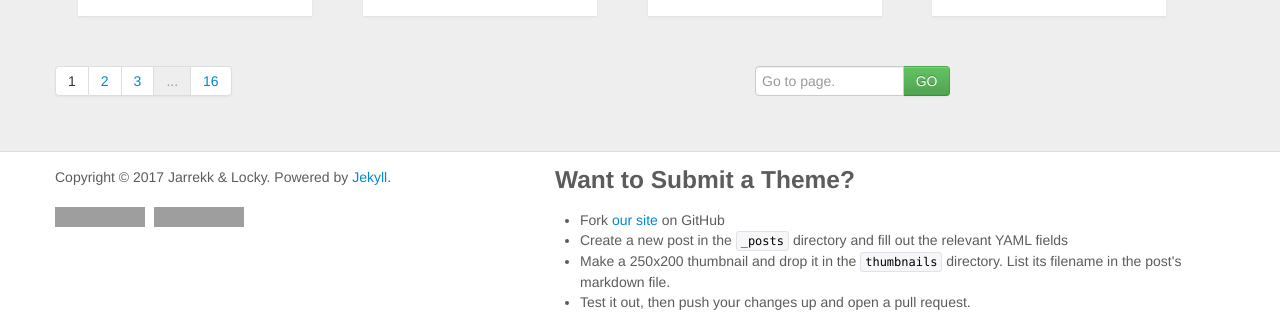
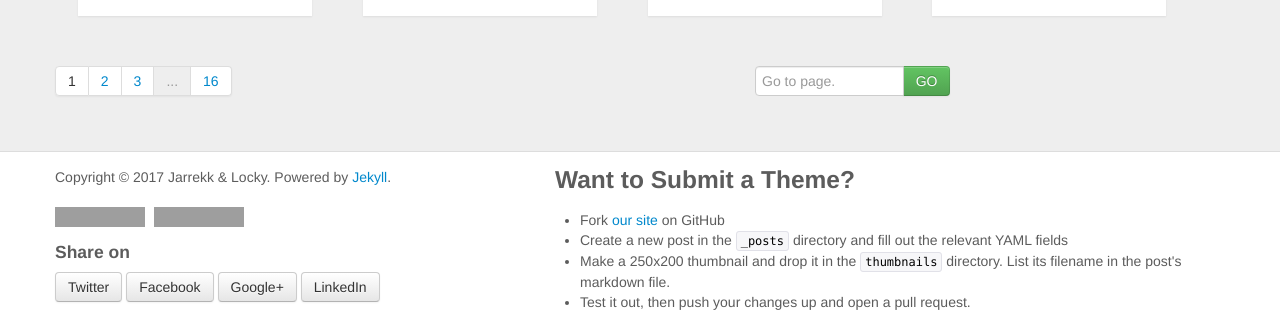
Before and after one commit to jekyller/jekyllplugins, a Jekyll site: the page built from index.html, in a window 1280 px wide and 900 px high, scrolled down 782 px, cut to the strip 578-900 px from the top of the window. Built offline with Jekyll 4.4.1, drawn with Linux system fonts in a browser that asks for light colours; some web fonts are replaced; the list of posts is cut into pages by our own code; grey boxes are pictures that could not be loaded.

Commit message:
add social share
add gemfile and _site for better showup

add reference for minimal mistakes

bfg repo

minor change for social share

minor change for social share

```diff
--- /dev/null
+++ b/_includes/minimal-mistakes/base_path
@@ -0,0 +1,5 @@
+{% if site.url %}
+  {% assign base_path = site.url | append: site.baseurl %}
+{% else %}
+  {% assign base_path = site.github.url %}
+{% endif %}
--- /dev/null
+++ b/_includes/minimal-mistakes/social-share.html
@@ -0,0 +1,15 @@
+{% include /minimal-mistakes/base_path %}
+
+<section class="page__share">
+  {% if site.data.ui-text[site.locale].share_on_label %}
+    <h4 class="page__share-title">{{ site.data.ui-text[site.locale].share_on_label | default: "Share on" }}</h4>
+  {% endif %}
+
+  <a href="https://twitter.com/intent/tweet?{% if site.twitter.username %}via={{ site.twitter.username }}&{% endif %}text={{ page.title }} {{ base_path }}{{ page.url }}" class="btn btn--twitter" title="{{ site.data.ui-text[site.locale].share_on_label | default: 'Share on' }} Twitter"><i class="fa fa-fw fa-twitter" aria-hidden="true"></i><span> Twitter</span></a>
+
+  <a href="https://www.facebook.com/sharer/sharer.php?u={{ base_path }}{{ page.url }}" class="btn btn--facebook" title="{{ site.data.ui-text[site.locale].share_on_label | default: 'Share on' }} Facebook"><i class="fa fa-fw fa-facebook" aria-hidden="true"></i><span> Facebook</span></a>
+
+  <a href="https://plus.google.com/share?url={{ base_path }}{{ page.url }}" class="btn btn--google-plus" title="{{ site.data.ui-text[site.locale].share_on_label | default: 'Share on' }} Google Plus"><i class="fa fa-fw fa-google-plus" aria-hidden="true"></i><span> Google+</span></a>
+
+  <a href="https://www.linkedin.com/shareArticle?mini=true&url={{ base_path }}{{ page.url }}" class="btn btn--linkedin" title="{{ site.data.ui-text[site.locale].share_on_label | default: 'Share on' }} LinkedIn"><i class="fa fa-fw fa-linkedin" aria-hidden="true"></i><span> LinkedIn</span></a>
+</section>
--- a/_layouts/default.html
+++ b/_layouts/default.html
@@ -80,7 +80,12 @@
                         allowtransparency="true" frameborder="0" scrolling="0" width="95" height="20"></iframe>
                 <iframe src="http://ghbtns.com/github-btn.html?user=jarrekk&repo=jekyll-theme&type=watch&count=true"
                         allowtransparency="true" frameborder="0" scrolling="0" width="110" height="20"></iframe>
-                <br/><br/>
+                <br/>
+
+                <h4>Share on </h4>
+                {% include /minimal-mistakes/social-share.html %}
+
+                <br/>
             </div>
 
             <div class="span7">
--- a/index.html
+++ b/index.html
@@ -16,3 +16,10 @@ title: Jekyll Themes
 
 <!-- Pager -->
 {% include pagination.html %}
+
+
+<div style="display:none;">
+<center>
+<a href="https://clustrmaps.com/site/19p5b" title="Visit tracker"><img src="//www.clustrmaps.com/map_v2.png?d=N51UNZM9nTB67-6VwGMT6qE5a1H9Gez2TDm35jQlcV4&cl=ffffff"></a>
+</center>
+</div>
```
Also changed, not shown: Gemfile (added, +7 -0 lines), Gemfile.lock (added), README.md, 1 other file.
